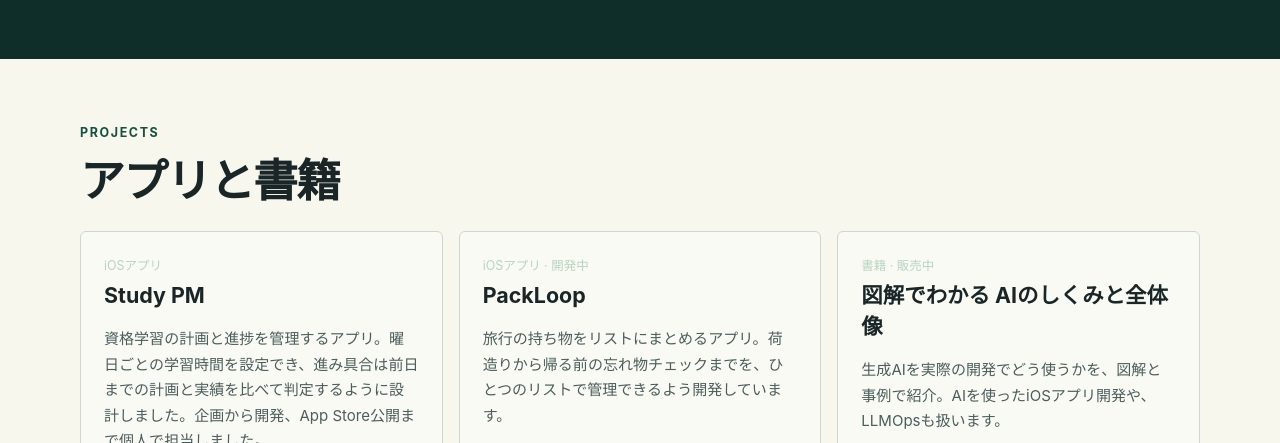
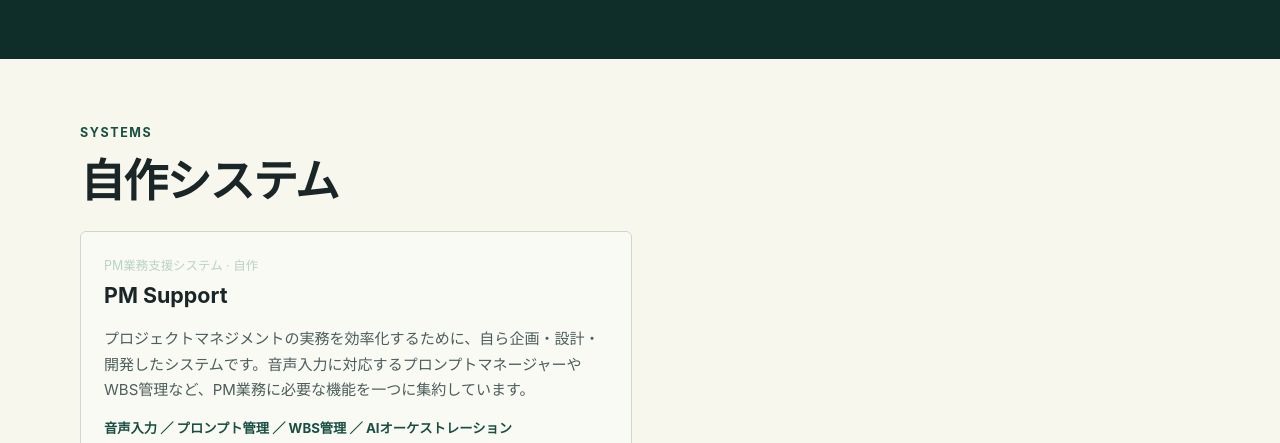
Before and after one commit to masatea/masatea.github.io, a plain HTML site: page portfolio/index.html in a window 1280 px wide. Shown: the part 1524-1967 px from the top of the page. Drawn offline with Linux system fonts and the light colour scheme.

Commit message:
portfolio: add PM Support in self-developed systems section

```diff
--- a/portfolio/index.html
+++ b/portfolio/index.html
@@ -77,10 +77,11 @@ h3{font-size:1.21rem;line-height:1.45;margin:0}
 @media(max-width:960px){.featured .cards{grid-template-columns:repeat(2,minmax(0,1fr))}}
 @media(max-width:630px){.featured{padding-bottom:38px}.featured .cards{grid-template-columns:1fr}}
 @media print{.work details>article{display:grid!important}}
+.systems .systems-cards{grid-template-columns:repeat(2,minmax(0,1fr))}.systems .cards article:last-child{grid-column:auto}.project-image-link--system{width:100%}.systems .cards article .system-features{margin-top:14px;font-size:.83rem;font-weight:700;color:var(--accent)}.systems .cards article .system-caption{font-size:.75rem;margin-top:8px;text-align:center}@media(max-width:630px){.systems .systems-cards{grid-template-columns:1fr}}
 </style>
 </head>
 <body id="top">
-<header><div class="wrap"><a class="brand" href="#top">古川 昌幸</a><nav aria-label="ページ内ナビゲーション"><a href="#featured">代表実績</a><a href="#work">詳細実績</a><a href="#projects">アプリ・書籍</a><a href="#contact">リンク</a></nav></div></header>
+<header><div class="wrap"><a class="brand" href="#top">古川 昌幸</a><nav aria-label="ページ内ナビゲーション"><a href="#featured">代表実績</a><a href="#work">詳細実績</a><a href="#systems">自作システム</a><a href="#projects">アプリ・書籍</a><a href="#contact">リンク</a></nav></div></header>
 <main>
 <div class="hero wrap">
 <div>
@@ -208,6 +209,9 @@ h3{font-size:1.21rem;line-height:1.45;margin:0}
   </div>
 </div>
 </section>
+<section class="projects wrap systems" id="systems" aria-labelledby="systems-title"><p class="kicker" lang="en">SYSTEMS</p><h2 id="systems-title">自作システム</h2><div class="cards systems-cards">
+<article><p class="topic">PM業務支援システム · 自作</p><h3>PM Support</h3><p>プロジェクトマネジメントの実務を効率化するために、自ら企画・設計・開発したシステムです。音声入力に対応するプロンプトマネージャーやWBS管理など、PM業務に必要な機能を一つに集約しています。</p><p class="system-features">音声入力 ／ プロンプト管理 ／ WBS管理 ／ AIオーケストレーション</p><a class="project-image-link project-image-link--system" href="pm-support.webp"><img src="pm-support.webp" width="1897" height="904" alt="PM Supportのプロンプトマネージャー画面（業務情報をマスキング済み）" loading="lazy" decoding="async"></a><p class="system-caption">プロンプトマネージャーの操作画面（業務情報は非表示）</p></article>
+</div></section>
 <section class="projects wrap" id="projects"><p class="kicker" lang="en">PROJECTS</p><h2>アプリと書籍</h2><div class="cards">
 <article><p class="topic">iOSアプリ</p><h3>Study PM</h3><p>資格学習の計画と進捗を管理するアプリ。曜日ごとの学習時間を設定でき、進み具合は前日までの計画と実績を比べて判定するように設計しました。企画から開発、App Store公開まで個人で担当しました。</p><a class="app-link" href="https://apps.apple.com/jp/app/study-pm/id6821205156">App Storeで見る <span aria-hidden="true">↗</span></a><a class="project-image-link project-image-link--app" href="https://apps.apple.com/jp/app/study-pm/id6821205156"><img src="study-pm.webp" width="300" height="650" alt="Study PMの学習進捗画面をApp Storeで見る" loading="lazy" decoding="async"></a></article>
 <article><p class="topic">iOSアプリ · 開発中</p><h3>PackLoop</h3><p>旅行の持ち物をリストにまとめるアプリ。荷造りから帰る前の忘れ物チェックまでを、ひとつのリストで管理できるよう開発しています。</p></article>
```
Also changed, not shown: portfolio/pm-support.webp (added).
